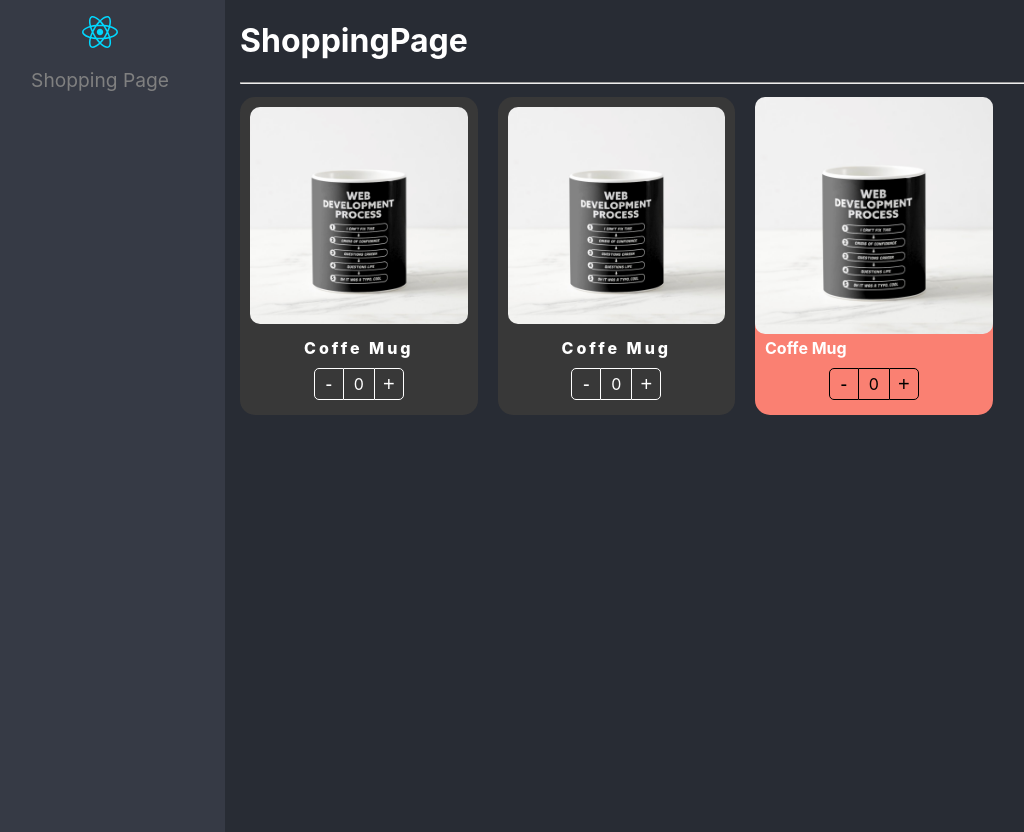
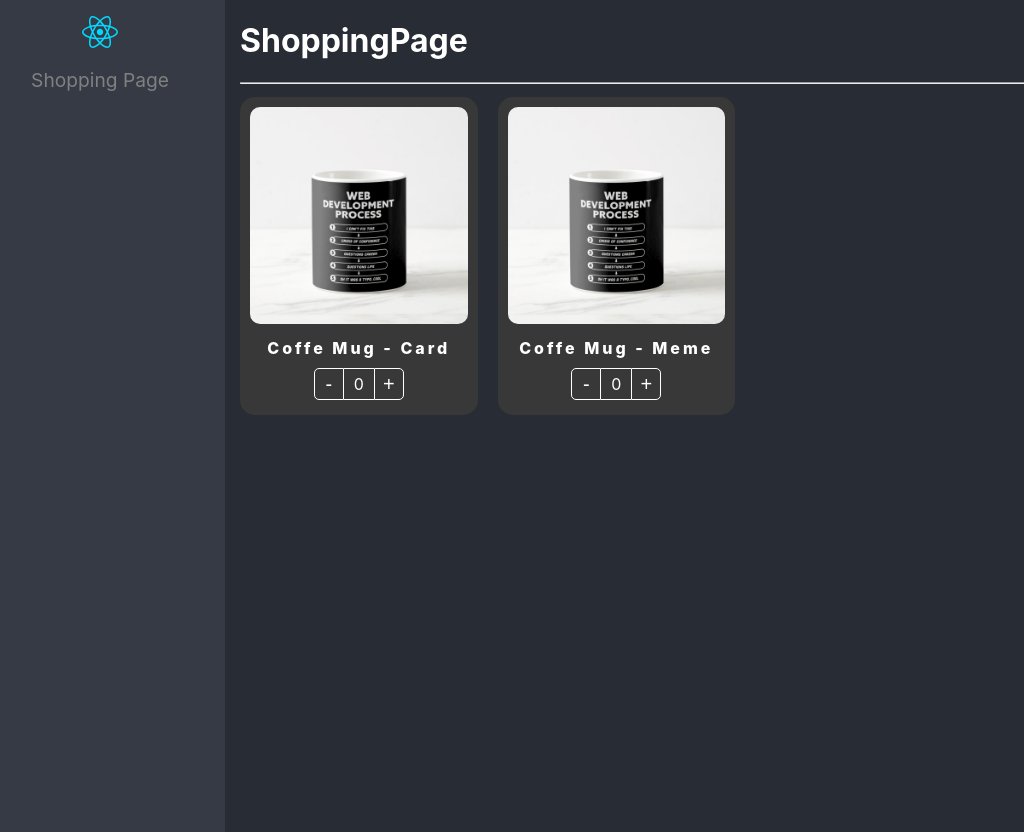
Before and after one commit to CarlosHugoRodriguezC/react-adv-2023, a React (Vite) app in the folder react-app/: page /shopping in a window 1280 px wide. Shown: the whole page, without its empty margins (25-1049 px from the left). Built offline with nearby package versions, Linux system fonts and the light colour scheme.

Commit message:
Props control pattern started

```diff
--- a/react-app/src/02-component-patterns/components/ProductCard.tsx
+++ b/react-app/src/02-component-patterns/components/ProductCard.tsx
@@ -1,6 +1,6 @@
 import { createContext, CSSProperties, ReactElement } from 'react';
 import { useProduct } from '../hooks';
-import { ProductContextProps, Product } from '../interfaces';
+import { ProductContextProps, Product, onChangeArgs } from '../interfaces';
 
 import styles from '../styles/styles.module.css';
 
@@ -11,6 +11,7 @@ export interface ProductCardProps {
   children?: ReactElement | ReactElement[];
   className?: string;
   style?: CSSProperties;
+  onChange?: (args: onChangeArgs) => void;
 }
 
 export const ProductCard = ({
@@ -18,11 +19,14 @@ export const ProductCard = ({
   children,
   className,
   style,
+  onChange,
 }: ProductCardProps) => {
-  const { counter, increaseBy } = useProduct();
+  const { counter, increaseBy } = useProduct({ onChange, product });
   return (
     <Provider value={{ counter, increaseBy, product }}>
-      <div className={`${styles.productCard} ${className}`} style={style}>{children}</div>
+      <div className={`${styles.productCard} ${className}`} style={style}>
+        {children}
+      </div>
     </Provider>
   );
 };
--- a/react-app/src/02-component-patterns/hooks/useProduct.ts
+++ b/react-app/src/02-component-patterns/hooks/useProduct.ts
@@ -1,10 +1,18 @@
 import { useState } from 'react';
+import { onChangeArgs, Product } from '../interfaces';
 
-export const useProduct = () => {
+interface Props {
+  product: Product;
+  onChange?: (args: onChangeArgs) => void;
+}
+
+export const useProduct = ({ product, onChange }: Props) => {
   const [counter, setCounter] = useState<number>(0);
 
   const increaseBy = (value: number) => {
-    setCounter((prev) => Math.max(0, prev + value));
+    const newValue = Math.max(0, counter + value);
+    setCounter(newValue);
+    onChange && onChange({ product, count: newValue });
   };
 
   return {
--- a/react-app/src/02-component-patterns/interfaces/interfaces.ts
+++ b/react-app/src/02-component-patterns/interfaces/interfaces.ts
@@ -16,3 +16,8 @@ export interface ProductCardHocProps {
   Image: (props: ProductImageProps) => JSX.Element;
   Buttons: (props: ProductButtonsProps) => JSX.Element;
 }
+
+export interface onChangeArgs {
+  product: Product;
+  count: number;
+}
--- a/react-app/src/02-component-patterns/pages/ShoppingPage.tsx
+++ b/react-app/src/02-component-patterns/pages/ShoppingPage.tsx
@@ -1,16 +1,57 @@
+import { useState } from 'react';
 import { ProductCard } from '../components';
 import { ProductButtons, ProductImage, ProductTitle } from '../components';
-import { Product } from '../interfaces';
+import { onChangeArgs, Product } from '../interfaces';
 
 import '../styles/custom-styles.css';
 
-const product: Product = {
+const product1: Product = {
   id: '1',
-  title: 'Coffe Mug',
+  title: 'Coffe Mug - Card',
   img: './coffee-mug.png',
 };
 
+const product2: Product = {
+  id: '2',
+  title: 'Coffe Mug - Meme',
+  img: './coffee-mug.png',
+};
+
+const products: Product[] = [product1, product2];
+
+interface ProductInCart extends Product {
+  count: number;
+}
+interface Cart {
+  [key: string]: ProductInCart;
+}
+
 export const ShoppingPage = () => {
+  const [shoppingCart, setShoppingCart] = useState<Cart>({});
+
+  const onProductCountChange = ({
+    product,
+    count,
+  }: {
+    product: Product;
+    count: number;
+  }) => {
+    console.log({ product, count });
+
+    setShoppingCart((prev) => {
+      if (count === 0) {
+        const { [product.id]: toDelete, ...rest } = prev;
+        return {
+          ...rest,
+        };
+      }
+      return {
+        ...prev,
+        [product.id]: { ...product, count },
+      };
+    });
+  };
+
   return (
     <div
       style={{
@@ -24,26 +65,33 @@ export const ShoppingPage = () => {
           gridTemplateColumns: 'repeat(4, 1fr)',
           gap: '15px',
         }}>
-        <ProductCard className='bg-dark' product={product}>
-          <ProductCard.Image className='custom-image' />
-          <ProductCard.Title className='text-white text-center text-bold' />
-          <ProductCard.Buttons className='custom-buttons' />
-        </ProductCard>
-        <ProductCard className='bg-dark' product={product}>
-          <ProductImage className='custom-image' />
-          <ProductTitle className='text-white text-center text-bold' />
-          <ProductButtons className='custom-buttons' />
-        </ProductCard>
-        <ProductCard product={product} style={{ backgroundColor: 'salmon' }}>
-          <ProductImage style={{ borderRadius: '10px' }} />
-          <ProductTitle style={{ fontWeight: 'bolder', color: 'white' }} />
-          <ProductButtons
-            style={{
-              display: 'flex',
-              justifyContent: 'center',
-            }}
-          />
-        </ProductCard>
+        {products.map((product) => (
+          <ProductCard
+            key={product.id}
+            className='bg-dark'
+            product={product}
+            onChange={(evento) => onProductCountChange(evento)}>
+            <ProductImage className='custom-image' />
+            <ProductTitle className='text-white text-center text-bold' />
+            <ProductButtons className='custom-buttons' />
+          </ProductCard>
+        ))}
+      </div>
+
+
+
+      <div className='shopping-cart'>
+        {Object.entries(shoppingCart).map(([key, product]) => (
+          <ProductCard
+            key={key}
+            className='bg-dark'
+            product={product}
+            onChange={(evento) => onProductCountChange(evento)}
+            style={{ width: '100px' }}>
+            <ProductImage className='custom-image' />
+            <ProductButtons className='custom-buttons' />
+          </ProductCard>
+        ))}
       </div>
     </div>
   );
--- a/react-app/src/02-component-patterns/styles/custom-styles.css
+++ b/react-app/src/02-component-patterns/styles/custom-styles.css
@@ -34,3 +34,9 @@
   color: white;
   border-color: white;
 }
+
+.shopping-cart {
+  position: fixed;
+  right: 10px;
+  top: 0;
+}
--- a/react-app/src/02-component-patterns/styles/styles.module.css
+++ b/react-app/src/02-component-patterns/styles/styles.module.css
@@ -5,7 +5,7 @@
     border-radius: 15px;
     color: black;
     padding-bottom: 5px;
-    /* width: 250px; */
+    max-width: 250px;
     margin-right: 5px;
     margin-top: 5px;
 }
```
